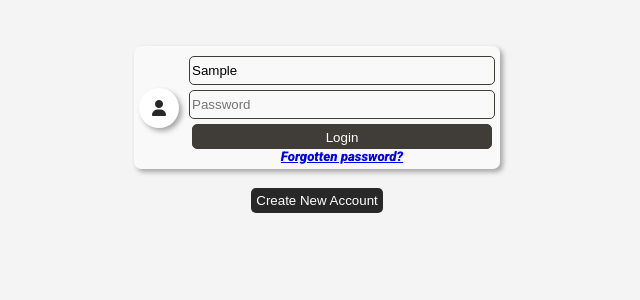
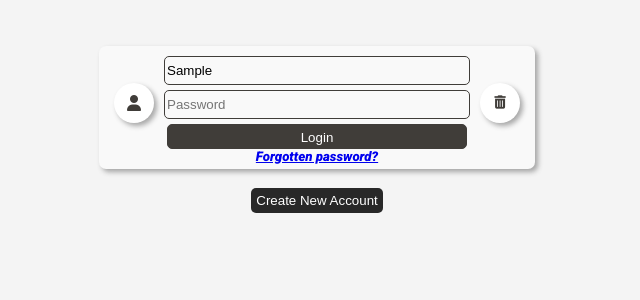
Before and after one commit to chrisholtt/Calorie-tracker-app, a Flask app: page /users in a window 1280 px wide. Shown: the part 56-356 px from the top of the page, without its empty margins (323-963 px from the left). Run offline with Flask 2, Linux system fonts and the light colour scheme; a database or web service that is not in the repository returns one stand-in record (values such as "Sample title"); some libraries are stand-ins or nearby versions; some web fonts are replaced.

Commit message:
added some images

```diff
--- a/controllers/users_controller.py
+++ b/controllers/users_controller.py
@@ -30,3 +30,9 @@ def new_user():
     user_days = setup_days(user)
     day_repository.save_days(user_days)
     return redirect("/users")
+
+# DELETE USER
+@users_blueprint.route("/user/delete/<id>", methods=["POST"])
+def delete_user(id):
+    user_repository.delete(id)
+    return redirect("/users")
--- a/repositories/user_repository.py
+++ b/repositories/user_repository.py
@@ -19,6 +19,11 @@ def delete_all():
     sql = "DELETE FROM users"
     run_sql(sql)
 
+def delete(id):
+    sql = "DELETE FROM users WHERE ID = %s"
+    values = [id]
+    run_sql(sql, values)
+
 
 def select_all():
     users = []
--- a/static/style.css
+++ b/static/style.css
@@ -561,7 +561,16 @@ button{
     justify-content: center;
     box-shadow: 3px 3px 5px #34343468;
     margin-right: 10px;
+    margin-left: 10px;
+    margin-bottom: 10px;
+}
 
+.user-circle i {
+    color: var(--Grey);
+}
+
+.user-circle button {
+    background: none;
 }
 
 .user-input-wrapper{
@@ -570,3 +579,8 @@ button{
     align-items: center;
     justify-content: center;
 }
+
+.user-column {
+    display: flex;
+    flex-direction: column;
+}
--- a/templates/users/index.html
+++ b/templates/users/index.html
@@ -17,11 +17,11 @@
     {% for user in users %}
     <form action="/days/{{user.id }}">
         <div class="user-wrapper">
-
+            <div class="user-column">
                 <div class="user-circle">
                     <i class="fa-solid fa-user"></i>
                 </div>
-
+            </div>
             <div class="user-input-wrapper">
                 <input type="text" class="user-inputs" value={{user.name}}>
                 <input type="password" class="user-inputs" placeholder="Password">
@@ -30,13 +30,18 @@
                     <h5>Forgotten password?</h5>
                 </a>
             </div>
+    </form>
+    <div class="user-circle">
+        <form action="/user/delete/{{ user.id }}" method="POST">
+            <button><i class="fa-solid fa-trash-can"></i></button>
+        </form>
+    </div>
 
 
 
 
 
 </div>
-    </form>
 {% endfor %}
 <br>
 <a href="/users/signup"><button>Create New Account</button></a>
```
Lines whose indentation alone changed are shown as unchanged.
